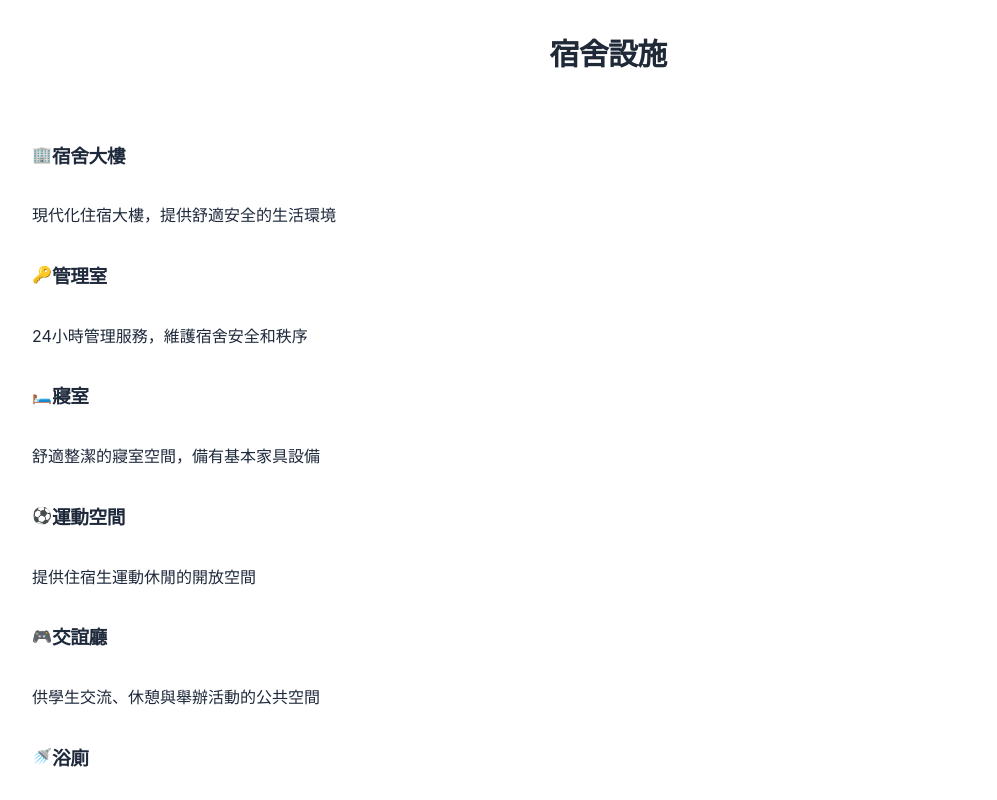
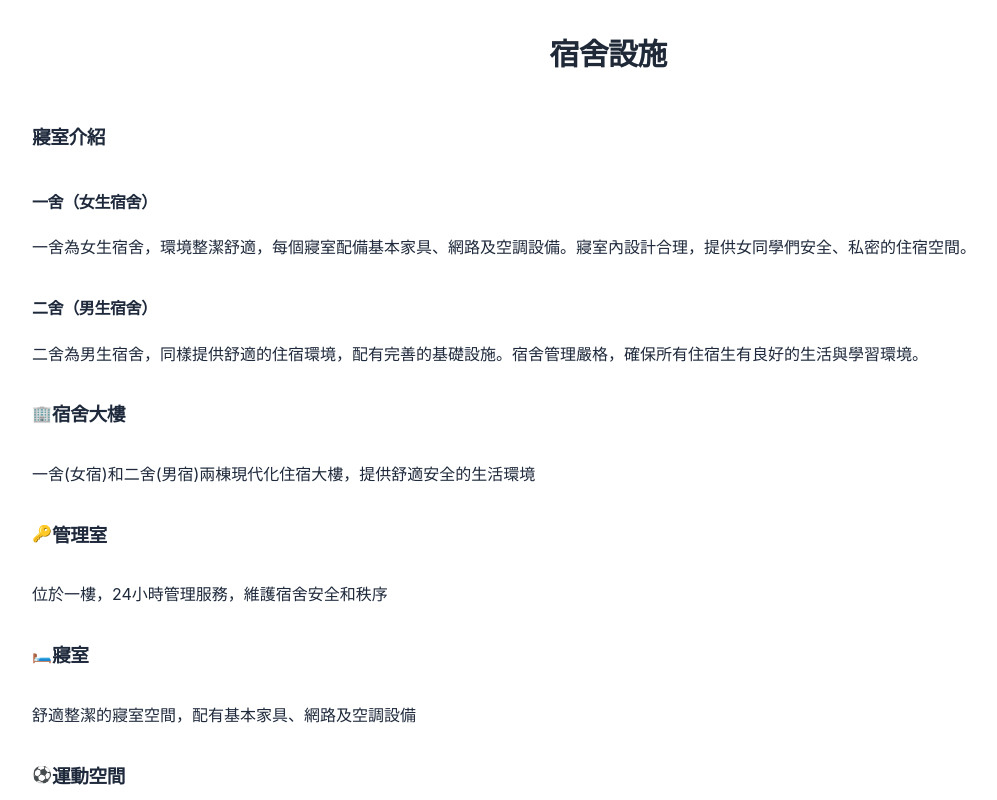
Before and after one commit to cnfzon/ntut_EastDormitory, a Next.js app in the folder ntut_eastdormitory/: page /about in a window 1280 px wide. Shown: the part 960-1760 px from the top of the page, without its empty margins (32-1029 px from the left). Built offline with nearby package versions, Linux system fonts and the light colour scheme.

Commit message:
更新宿舍設施介紹，將AB棟改為一舍(女宿)和二舍(男宿)

```diff
--- a/ntut_eastdormitory/pages/about.js
+++ b/ntut_eastdormitory/pages/about.js
@@ -3,15 +3,16 @@ import Image from "next/image";
 
 export default function About() {
   const facilities = [
-    { name: "宿舍大樓", icon: "🏢", description: "現代化住宿大樓，提供舒適安全的生活環境" },
-    { name: "管理室", icon: "🔑", description: "24小時管理服務，維護宿舍安全和秩序" },
-    { name: "寢室", icon: "🛏️", description: "舒適整潔的寢室空間，備有基本家具設備" },
-    { name: "運動空間", icon: "⚽", description: "提供住宿生運動休閒的開放空間" },
+    { name: "宿舍大樓", icon: "🏢", description: "一舍(女宿)和二舍(男宿)兩棟現代化住宿大樓，提供舒適安全的生活環境" },
+    { name: "管理室", icon: "🔑", description: "位於一樓，24小時管理服務，維護宿舍安全和秩序" },
+    { name: "寢室", icon: "🛏️", description: "舒適整潔的寢室空間，配有基本家具、網路及空調設備" },
+    { name: "運動空間", icon: "⚽", description: "宿舍外設有籃球場、網球場、排球場、操場、足球場等運動設施" },
     { name: "交誼廳", icon: "🎮", description: "供學生交流、休憩與舉辦活動的公共空間" },
     { name: "浴廁", icon: "🚿", description: "乾淨的衛浴設施，定期維護與清潔" },
     { name: "公共電話", icon: "☎️", description: "方便住宿生與外界聯繫的通訊設備" },
     { name: "公佈欄", icon: "📋", description: "發布宿舍公告與重要資訊的平台" },
-    { name: "洗衣機及烘衣機", icon: "👕", description: "自助式洗衣與烘乾設備，方便學生處理日常衣物" }
+    { name: "洗衣機及烘衣機", icon: "👕", description: "自助式洗衣與烘乾設備，方便學生處理日常衣物" },
+    { name: "桌球室和撞球室", icon: "🏓", description: "室內休閒活動空間，讓學生在課餘時間放鬆身心" }
   ];
 
   return (
@@ -79,6 +80,25 @@ export default function About() {
       <section className="content-section bg-gray-50 py-12 rounded-xl">
         <div className="max-w-5xl mx-auto">
           <h2 className="section-title">宿舍設施</h2>
+
+          <div className="mb-8 p-6 bg-white rounded-xl shadow-sm">
+            <h3 className="text-xl font-semibold mb-4 text-blue-700">寢室介紹</h3>
+            <div className="grid grid-cols-1 md:grid-cols-2 gap-8">
+              <div>
+                <h4 className="font-medium text-lg mb-2 text-blue-600">一舍（女生宿舍）</h4>
+                <p className="text-gray-700 mb-4 leading-relaxed">
+                  一舍為女生宿舍，環境整潔舒適，每個寢室配備基本家具、網路及空調設備。寢室內設計合理，提供女同學們安全、私密的住宿空間。
+                </p>
+              </div>
+              <div>
+                <h4 className="font-medium text-lg mb-2 text-blue-600">二舍（男生宿舍）</h4>
+                <p className="text-gray-700 mb-4 leading-relaxed">
+                  二舍為男生宿舍，同樣提供舒適的住宿環境，配有完善的基礎設施。宿舍管理嚴格，確保所有住宿生有良好的生活與學習環境。
+                </p>
+              </div>
+            </div>
+          </div>
+
           <div className="grid grid-cols-1 md:grid-cols-3 gap-6">
             {facilities.map((facility, index) => (
               <div key={index} className="bg-white p-6 rounded-lg shadow-sm hover:shadow-md transition-shadow duration-300">
```
